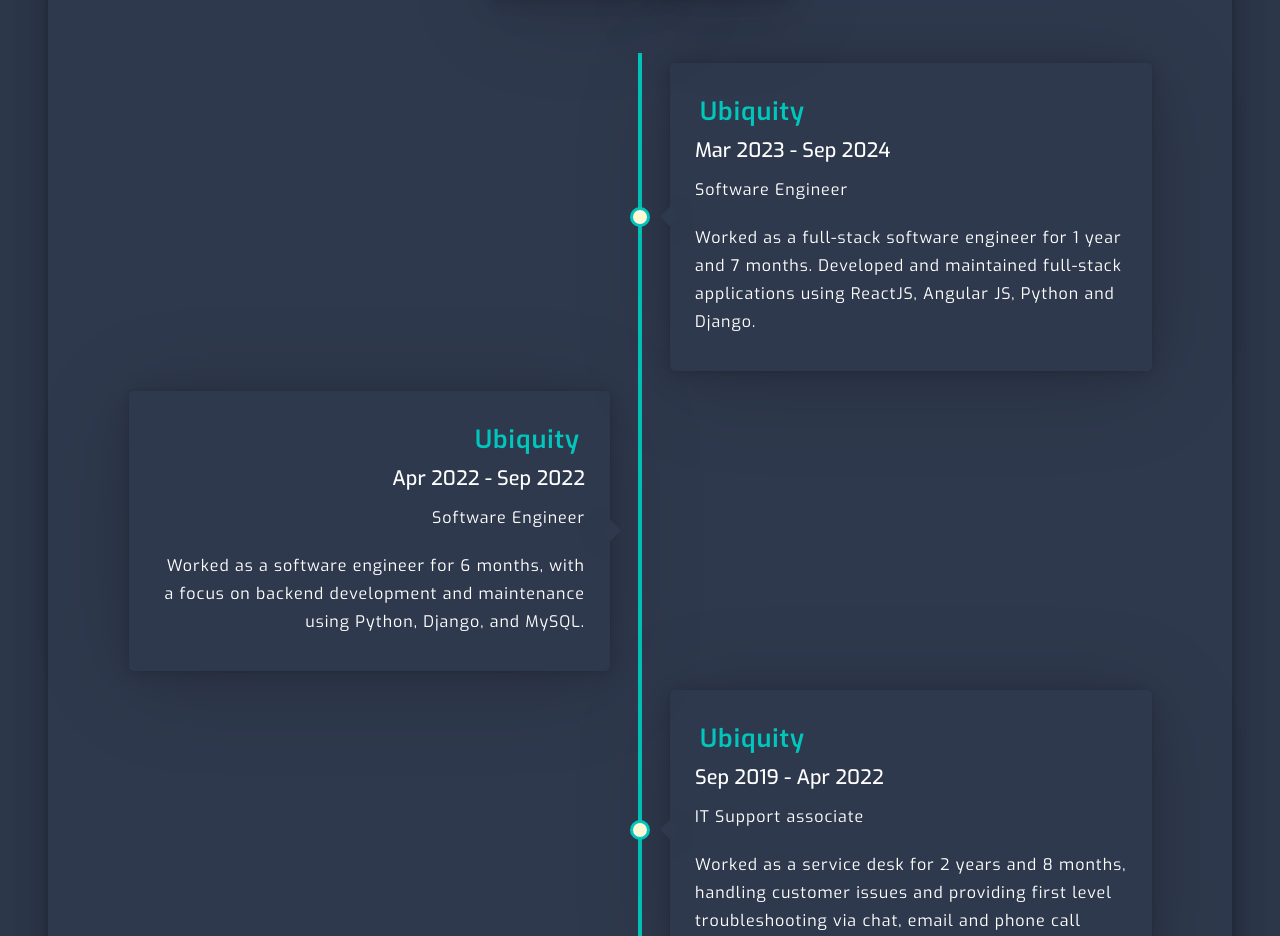
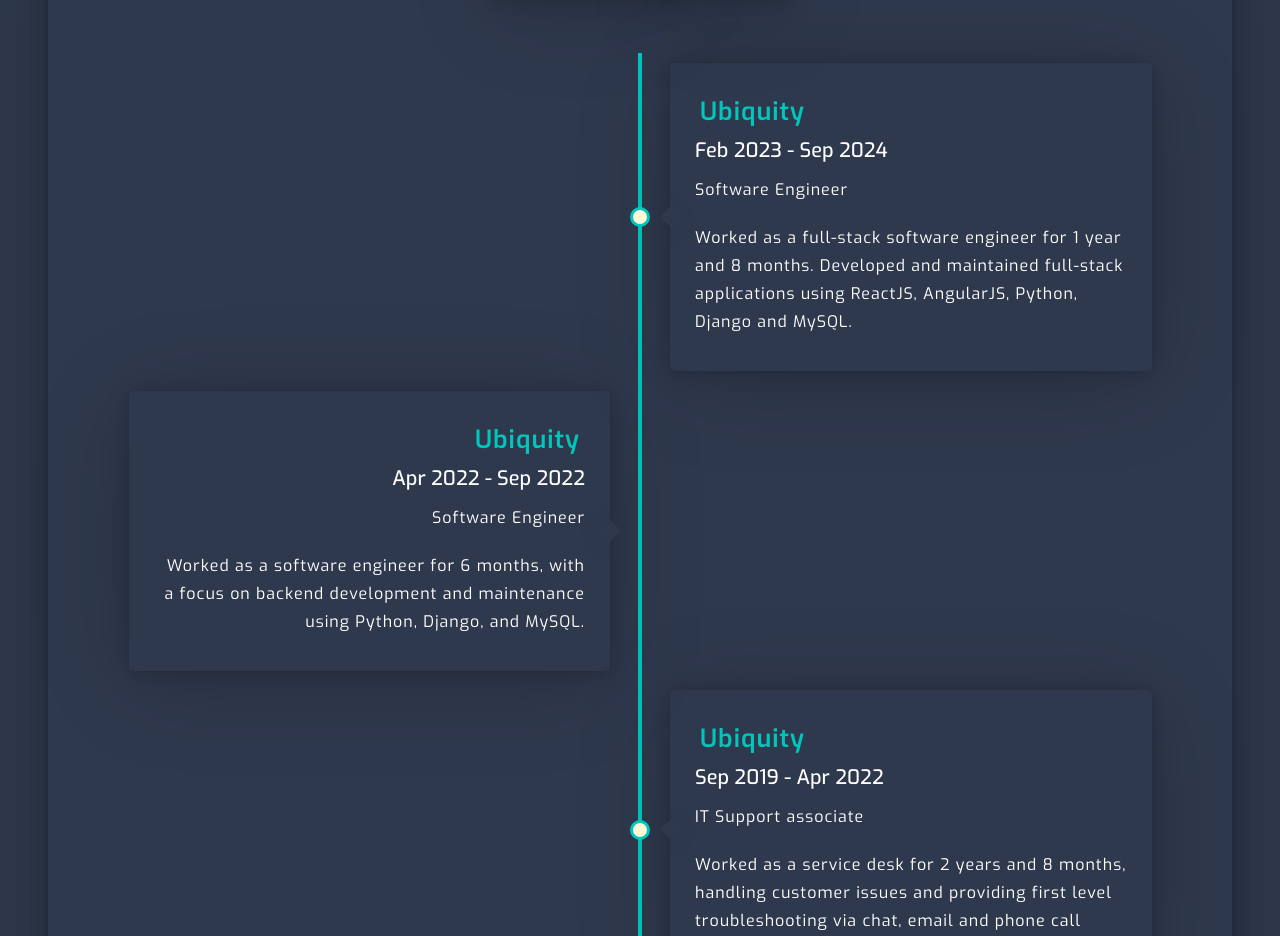
Before and after one commit to edmarjames/edmar-personal-portfolio, a plain HTML site: page index.html in a window 1280 px wide. Shown: the part 2123-3059 px from the top of the page. Drawn offline with nearby package versions, Linux system fonts and the light colour scheme; animation ran at ten frames a second.

Commit message:
Update work experience

```diff
--- a/index.html
+++ b/index.html
@@ -138,9 +138,9 @@
 								<div class="timeline-item" data-aos="zoom-in">
 									<div class="timeline-item-content shadows">
 										<span class="company">Ubiquity</span>
-										<time>Mar 2023 - Sep 2024</time>
+										<time>Feb 2023 - Sep 2024</time>
 										<p>Software Engineer</p>
-										<p>Worked as a full-stack software engineer for 1 year and 7 months. Developed and maintained full-stack applications using ReactJS, Angular JS, Python and Django.</p>
+										<p>Worked as a full-stack software engineer for 1 year and 8 months. Developed and maintained full-stack applications using ReactJS, AngularJS, Python, Django and MySQL.</p>
 										<span class="circle"></span>
 									</div>
 								</div>
```
